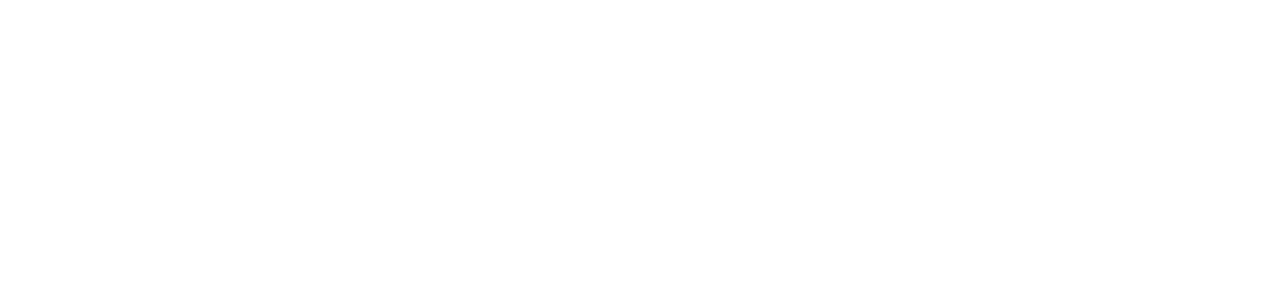
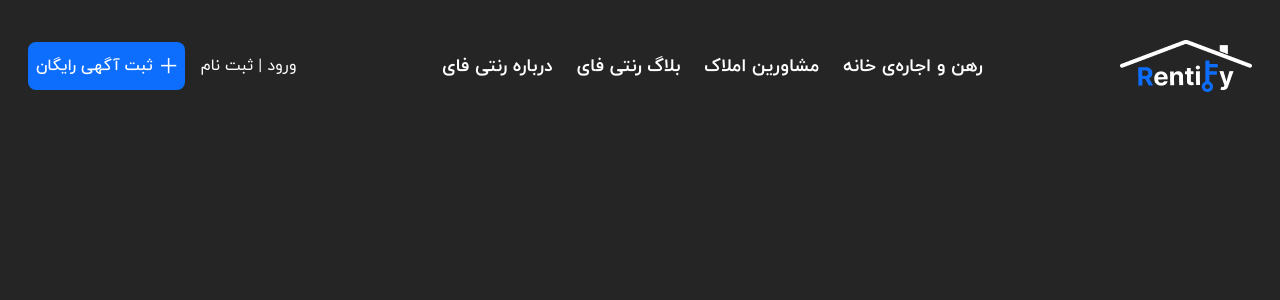
Before and after one commit to HosseinDev-02/rentify-app, a Next.js app: page / in a window 1280 px wide. Shown: the top 300 px of the page. Built offline with nearby package versions, Linux system fonts and the light colour scheme.

Commit message:
codding header in desktop size

```diff
--- a/src/app/globals.css
+++ b/src/app/globals.css
@@ -48,9 +48,12 @@
   src: url('/fonts/IranYekan/IRANYekanExtraBlack.ttf') format('truetype');
 }
 
+body {
+  min-height: 100vh;
+  background-color: #252525;
+}
+
 @theme {
-  --color-*: initial;
-
   /* Primary Colors */
 
   --color-primary-tint-6: #E7F1FF;
@@ -94,6 +97,17 @@
   --color-warning: #A9791C;
   --color-warning-light-1: #F4B740;
 
+  /* Breakpoints */
+
+   --breakpoint-*: initial;
+   --breakpoint-xs: 30rem;
+   --breakpoint-sm: 40rem;
+   --breakpoint-md: 48rem;
+   --breakpoint-lg: 64rem;
+   --breakpoint-xl: 80rem;
+
+  /* Fonts */
+
   --font-IranYekan-Regular: 'IranYekan Regular';
   --font-IranYekan-Medium: 'IranYekan Medium';
   --font-IranYekan-Bold: 'IranYekan Bold';
@@ -103,3 +117,12 @@
   --font-IranYekan-Thin: 'IranYekan Thin';
   --font-IranYekan-Light: 'IranYekan Light';
 }
+
+@utility container {
+  padding-inline: 0.625rem;
+  margin-inline: auto;
+
+  @media screen and (min-width: 768px) {
+    padding-inline: 1.75rem;
+  }
+}
--- a/src/app/layout.js
+++ b/src/app/layout.js
@@ -18,12 +18,8 @@
 
 export default function RootLayout({ children }) {
     return (
-    <html lang="en">
-      <body
-        className={`${geistSans.variable} ${geistMono.variable} antialiased`}
-      >
-        {children}
-      </body>
+        <html lang="fa" dir="rtl">
+            <body className="font-IranYekan-Regular leading-[1.6]">{children}</body>
         </html>
     );
 }
--- a/src/app/page.js
+++ b/src/app/page.js
@@ -1,9 +1,10 @@
+import Header from "@/components/layout/Header";
 import Image from "next/image";
 
 export default function Home() {
     return (
-        <div className="flex min-h-screen items-center justify-center bg-zinc-50 font-sans dark:bg-black p-20">
-            <div className="grid grid-cols-4 gap-4 w-full h-full text-2xl *:flex *:items-center *:justify-center"></div>
-        </div>
+        <>
+            <Header/>
+        </>
     );
 }
--- /dev/null
+++ b/src/components/layout/Header.js
@@ -0,0 +1,50 @@
+import React from "react";
+import PrimaryButton from "../ui/buttons/PrimaryButton";
+import PlusIcon from "../ui/icons/PlusIcon";
+import Link from "next/link";
+import Image from "next/image";
+import { menuItems } from "@/utils/data";
+
+export default function Header() {
+    return (
+        <header className="mt-10">
+            {/* container */}
+            <div className="container">
+                {/* content wrapper */}
+                <div className="flex items-center justify-between h-13">
+                    {/* header logo */}
+                    <Link href={"#"}>
+                        <Image
+                            alt="Rentify Logo"
+                            width={132}
+                            height={52}
+                            src={"/images/logo/light-logo.png"}
+                        />
+                    </Link>
+                    {/* header menu */}
+                    <ul className="flex items-center justify-center gap-6 text-white font-IranYekan-Bold text-lg">
+                        {menuItems.map((item) => (
+                            <li key={item.id} className="">
+                                <Link className="transition-colors duration-300 hover:text-primary" href={item.href}>{item.title}</Link>
+                            </li>
+                        ))}
+                    </ul>
+                    {/* header left side */}
+                    <div className="flex items-center gap-2">
+                        <Link
+                            className="flex items-center justify-center h-13 rounded-lg px-2 text-white"
+                            href={"#"}
+                        >
+                            ورود | ثبت نام
+                        </Link>
+                        <PrimaryButton
+                        href={'#'}
+                            title={"ثبت آگهی رایگان"}
+                            icon={<PlusIcon width={16} height={16} />}
+                        />
+                    </div>
+                </div>
+            </div>
+        </header>
+    );
+}
--- /dev/null
+++ b/src/components/ui/buttons/PrimaryButton.js
@@ -0,0 +1,25 @@
+import Link from "next/link";
+import React from "react";
+
+export default function PrimaryButton({ title, icon, className, href }) {
+    if (href) {
+        return (
+            <Link
+                className={`h-12 rounded-lg flex items-center justify-center bg-primary px-2 font-IranYekan-Medium text-white gap-2 ${className}`}
+                href={href}
+            >
+                {icon && <span className="flex">{icon}</span>}
+                <span>{title}</span>
+            </Link>
+        );
+    } else {
+        return (
+            <button
+                className={`h-12 rounded-lg flex items-center justify-center bg-primary px-2 font-IranYekan-Medium text-white gap-2 ${className}`}
+            >
+                {icon && <span className="flex">{icon}</span>}
+                <span>{title}</span>
+            </button>
+        );
+    }
+}
--- /dev/null
+++ b/src/components/ui/icons/PlusIcon.js
@@ -0,0 +1,25 @@
+import React from "react";
+
+export default function PlusIcon(props) {
+    return (
+        <svg
+            viewBox="0 0 14 14"
+            fill="none"
+            xmlns="http://www.w3.org/2000/svg"
+            {...props}
+        >
+            <path
+                fillRule="evenodd"
+                clipRule="evenodd"
+                d="M6 13.3333V0H7.33333V13.3333H6Z"
+                fill={props.color || "currentColor"}
+            />
+            <path
+                fillRule="evenodd"
+                clipRule="evenodd"
+                d="M13.3333 7.33333H0V6H13.3333V7.33333Z"
+                fill={props.color || "currentColor"}
+            />
+        </svg>
+    );
+}
--- /dev/null
+++ b/src/utils/data.js
@@ -0,0 +1,24 @@
+const menuItems = [
+    {
+        id: 1,
+        title: 'رهن و اجاره‌ی خانه',
+        href: '#',
+    },
+    {
+        id: 2,
+        title: 'مشاورین املاک',
+        href: '#',
+    },
+    {
+        id: 3,
+        title: 'بلاگ رنتی فای',
+        href: '#',
+    },
+    {
+        id: 4,
+        title: 'درباره رنتی فای',
+        href: '#',
+    },
+]
+
+export { menuItems }
```
Lines whose indentation alone changed are shown as unchanged.
